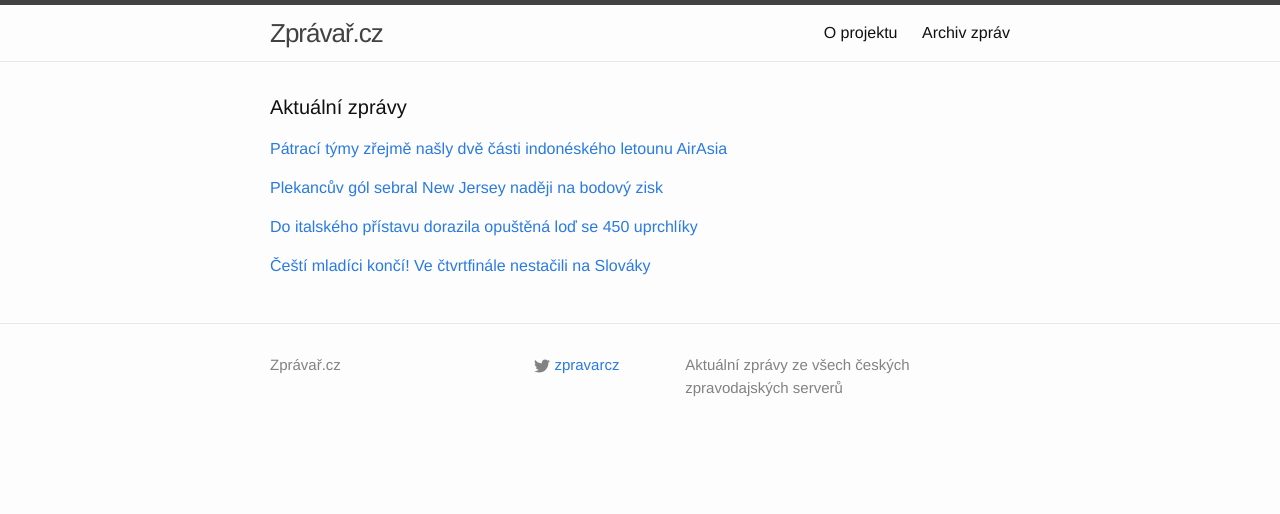
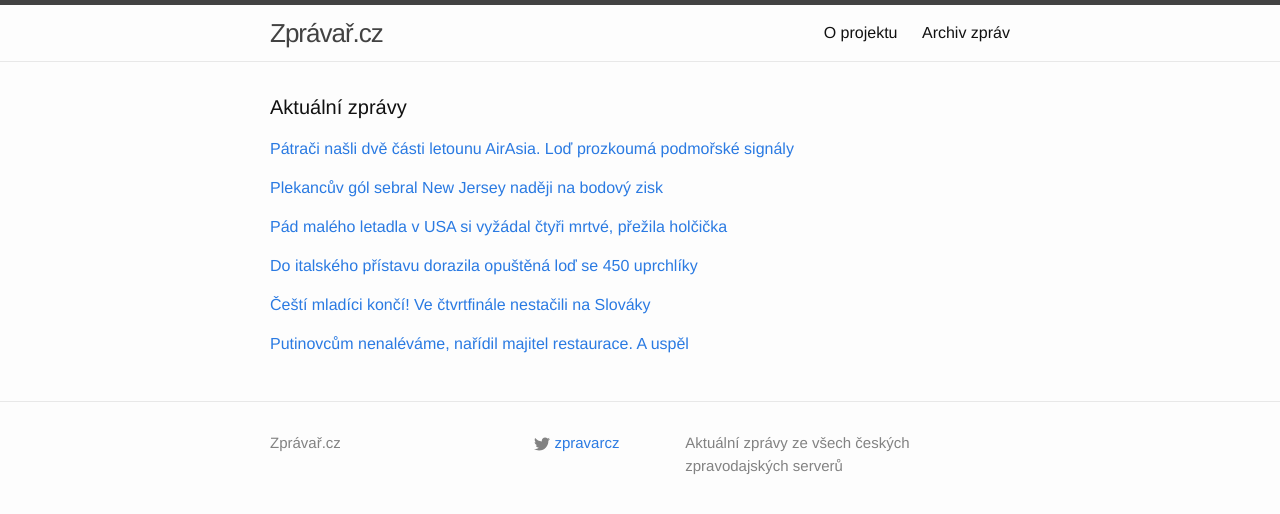
Before and after one commit to adliska/zpravar, a Jekyll site: the page built from index.html, in a window 1280 px wide. Shown: the top 514 px of the page. Built offline with Jekyll 4.4.1, drawn with Linux system fonts in a browser that asks for light colours.

Commit message:
zpravar news update

```diff
--- a/index.html
+++ b/index.html
@@ -5,9 +5,11 @@ layout: default
 <div class="home">
     <h1 class="page-heading">Aktuální zprávy</h1>
 
-<p><a href="javascript:;" onclick="toggle_visibility('zpravy0')">Pátrací týmy zřejmě našly dvě části indonéského letounu AirAsia</a></p>
+<p><a href="javascript:;" onclick="toggle_visibility('zpravy0')">Pátrači našli dvě části letounu AirAsia. Loď prozkoumá podmořské signály</a></p>
 <div id="zpravy0" style="display:none">
 <ul>
+<li><a href=http://zahranicni.ihned.cz/asie-a-pacifik-cina/c1-63327160-patraci-nasli-dve-casti-letounu-airasia-lod-prozkouma-podmorske-signaly>Pátrači našli dvě části letounu AirAsia. Loď prozkoumá podmořské signály - zahranicni.ihned.cz</a></li>
+<li><a href=http://zahranicni.ihned.cz/asie-a-pacifik-cina/c1-63327160-patraci-zrejme-nasli-dve-casti-letounu-airasia-lod-prozkouma-podmorske-signaly>Pátrači našli dvě části letounu AirAsia. Loď prozkoumá podmořské signály - zahranicni.ihned.cz</a></li>
 <li><a href=http://zpravy.e15.cz/zahranicni/udalosti/patraci-tymy-zrejme-nasly-dve-casti-indoneskeho-letounu-airasia-1149633>Pátrací týmy zřejmě našly dvě části indonéského letounu AirAsia - zpravy.e15.cz</a></li>
 <li><a href=http://www.novinky.cz/zahranicni/svet/357717-patraci-tymy-zrejme-objevily-dve-casti-indoneskeho-letadla.html>Pátrací týmy zřejmě objevily dvě části indonéského letadla - www.novinky.cz</a></li>
 <li><a href=http://zahranicni.ihned.cz/asie-a-pacifik-cina/c1-63327160-patraci-zrejme-nasly-dve-casti-letounu-airasia-lod-prozkouma-podmorske-signaly>Pátrači zřejmě našly dvě části letounu AirAsia. Loď prozkoumá podmořské signály - zahranicni.ihned.cz</a></li>
@@ -25,18 +27,32 @@ layout: default
 <li><a href=http://sport.aktualne.cz/jagr-a-spol-zase-ostrouhali-dorazil-je-plekancuv-gol/r~9ddaf7f0931111e4b6d20025900fea04/>Jágr a spol. zase ostrouhali, dorazil je Plekancův gól - sport.aktualne.cz</a></li>
 <li><a href=http://hokej.idnes.cz/plekanec-pojistil-vyhru-montrealu-dtw-/nhl.aspx?c=A150103_071623_nhl_Mkr>Plekanec pojistil výhru Montrealu v New Jersey, Jágr jednou asistoval - hokej.idnes.cz</a></li>
 </ul>
-</div><p><a href="javascript:;" onclick="toggle_visibility('zpravy2')">Do italského přístavu dorazila opuštěná loď se 450 uprchlíky</a></p>
+</div><p><a href="javascript:;" onclick="toggle_visibility('zpravy2')">Pád malého letadla v USA si vyžádal čtyři mrtvé, přežila holčička</a></p>
 <div id="zpravy2" style="display:none">
+<ul>
+<li><a href=http://www.ceskenoviny.cz/zpravy/zpravy/pad-maleho-letadla-v-usa-si-vyzadal-ctyri-mrtve-prezila-holcicka/1164485>Pád malého letadla v USA si vyžádal čtyři mrtvé, přežila holčička - www.ceskenoviny.cz</a></li>
+<li><a href=http://zpravy.aktualne.cz/zahranici/pad-letadla-si-vyzadal-ctyri-mrtve-sedmileta-divka-prezila/r~7e9b352c931511e4b98c002590604f2e/>Pád letadla si vyžadal čtyři mrtvé, sedmiletá dívka přežila - zpravy.aktualne.cz</a></li>
+<li><a href=http://www.novinky.cz/zahranicni/amerika/357718-pad-maleho-letadla-v-kentucky-prezila-sedmileta-holcicka-po-nehode-sla-domu.html>Pád malého letadla v Kentucky přežila sedmiletá holčička. Po nehodě šla domů - www.novinky.cz</a></li>
+</ul>
+</div><p><a href="javascript:;" onclick="toggle_visibility('zpravy3')">Do italského přístavu dorazila opuštěná loď se 450 uprchlíky</a></p>
+<div id="zpravy3" style="display:none">
 <ul>
 <li><a href=http://www.ceskenoviny.cz/zpravy/zpravy/do-italskeho-pristavu-dorazila-opustena-lod-se-450-uprchliky/1164474>Do italského přístavu dorazila opuštěná loď se 450 uprchlíky - www.ceskenoviny.cz</a></li>
 <li><a href=http://zpravy.idnes.cz/do-italskeho-pristavu-dorazila-opustena-lod-se-450-uprchliky-pq3-/zahranicni.aspx?c=A150103_072156_zahranicni_zt>Do italského přístavu dorazila opuštěná loď se 450 uprchlíky - zpravy.idnes.cz</a></li>
 <li><a href=http://www.ceskatelevize.cz/ct24/svet/296991-lod-duchu-dorazila-do-pristavu-na-palube-jsou-stovky-bezencu/>"Loď duchů" dorazila do přístavu, na palubě jsou stovky běženců - www.ceskatelevize.cz</a></li>
 </ul>
-</div><p><a href="javascript:;" onclick="toggle_visibility('zpravy3')">Čeští mladíci končí! Ve čtvrtfinále nestačili na Slováky</a></p>
-<div id="zpravy3" style="display:none">
+</div><p><a href="javascript:;" onclick="toggle_visibility('zpravy4')">Čeští mladíci končí! Ve čtvrtfinále nestačili na Slováky</a></p>
+<div id="zpravy4" style="display:none">
 <ul>
 <li><a href=http://www.tyden.cz/rubriky/sport/hokej/reprezentace/cesti-mladici-konci-ve-ctvrtfinale-nestacili-na-slovaky_328965.html>Čeští mladíci končí! Ve čtvrtfinále nestačili na Slováky - www.tyden.cz</a></li>
 <li><a href=http://www.rozhlas.cz/_zprava/ceska-hokejova-dvacitka-na-ms-konci-ve-ctvrtfinale-podlehla-slovensku-03--1439043>Česká hokejová dvacítka na MS končí, ve čtvrtfinále podlehla Slovensku 0:3 - www.rozhlas.cz</a></li>
 <li><a href=http://www.sportovninoviny.cz/zpravy/dvacitka-na-ms-konci-podlehla-ve-ctvrtfinale-slovensku/1164243>Dvacítka na MS končí, podlehla ve čtvrtfinále Slovensku - www.sportovninoviny.cz</a></li>
 </ul>
+</div><p><a href="javascript:;" onclick="toggle_visibility('zpravy5')">Putinovcům nenaléváme, nařídil majitel restaurace. A uspěl</a></p>
+<div id="zpravy5" style="display:none">
+<ul>
+<li><a href=http://echo24.cz/a/wGHFb>Putinovcům nenaléváme, nařídil majitel restaurace. A uspěl - echo24.cz</a></li>
+<li><a href=http://www.tyden.cz/rubriky/zahranici/evropa/restaurace-zakazala-vstup-putinovym-fandum-zajem-stoupl_328967.html>Restaurace zakázala vstup Putinovým fandům. Zájem stoupl - www.tyden.cz</a></li>
+<li><a href=http://zpravy.aktualne.cz/zahranici/majitel-restaurace-zakazal-vstup-fandum-putina-zajem-stoupl/r~a1f250fe931111e4aff10025900fea04/>Majitel restaurace zakázal vstup fandům Putina. Zájem stoupl - zpravy.aktualne.cz</a></li>
+</ul>
 </div></div>
```
